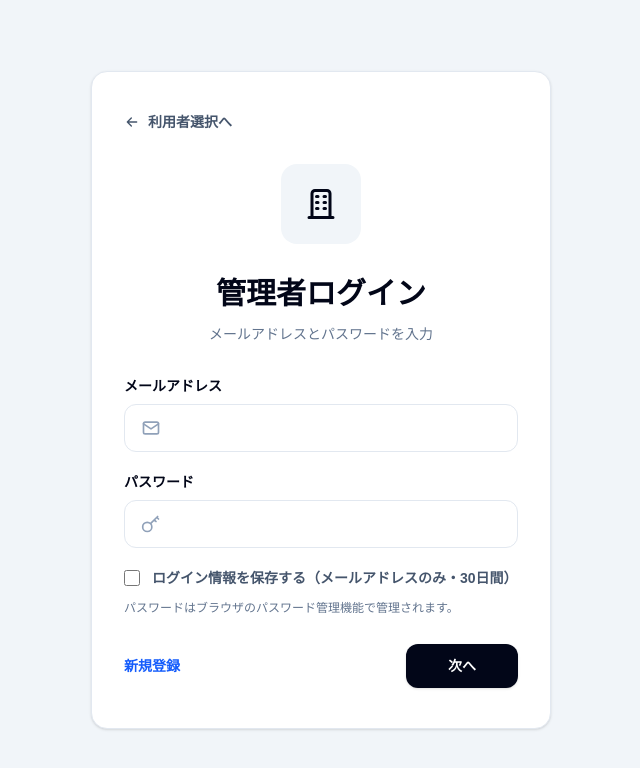
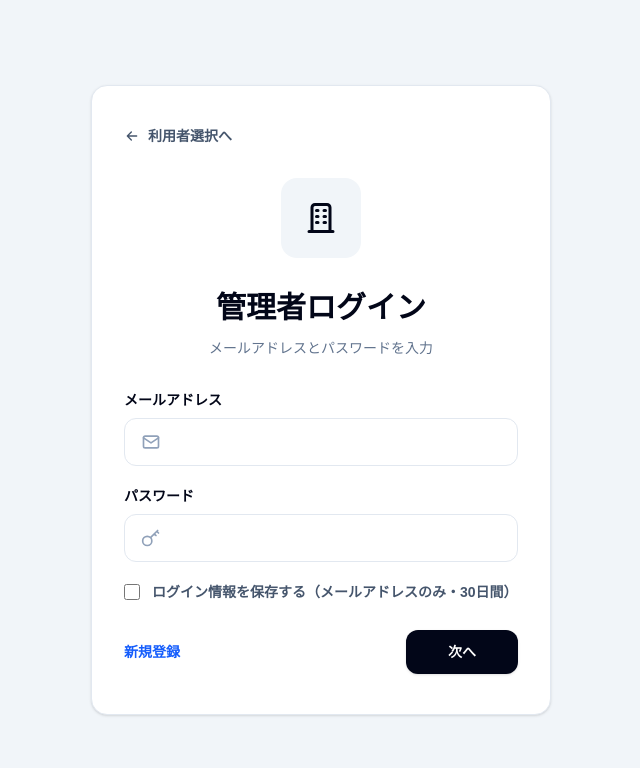
Before and after one commit to Lye-0/Chess, a Next.js app: page /login/manager in a window 1280 px wide. Shown: the top 768 px of the page, without its empty margins (319-959 px from the left). Built offline with nearby package versions, Linux system fonts and the light colour scheme; no server answers.

Commit message:
docs: READMEの内容を微調整

```diff
--- a/src/app/(auth)/login/manager/page.tsx
+++ b/src/app/(auth)/login/manager/page.tsx
@@ -176,9 +176,6 @@ function ManagerLoginContent() {
             />
             ログイン情報を保存する（メールアドレスのみ・{managerLoginRememberDays}日間）
           </label>
-          <p className="-mt-2 text-xs text-slate-500">
-            パスワードはブラウザのパスワード管理機能で管理されます。
-          </p>
 
           {displayMessage && (
             <p className="rounded-xl bg-blue-50 px-4 py-3 text-sm text-blue-700">
```
Also changed, not shown: readme-screenshots/02-employee-login.png, readme-screenshots/03-manager-login.png.
